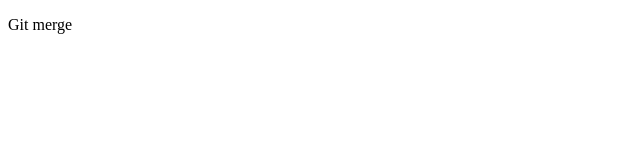
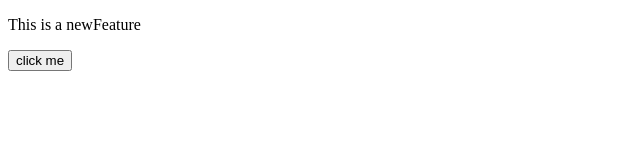
Before and after one commit to razaali02100-debug/testingtest, a plain HTML site: page index.html in a window 1280 px wide. Shown: the whole page, without its empty margins (0-640 px from the left). Drawn offline with Linux system fonts and the light colour scheme.

Commit message:
Add para,Button

```diff
--- a/index.html
+++ b/index.html
@@ -6,6 +6,7 @@
     <title>Document</title>
 </head>
 <body>
-    <p>Git merge</p>
+    <p> This is a newFeature</p>
+    <button>click me</button>
 </body>
 </html>
```
